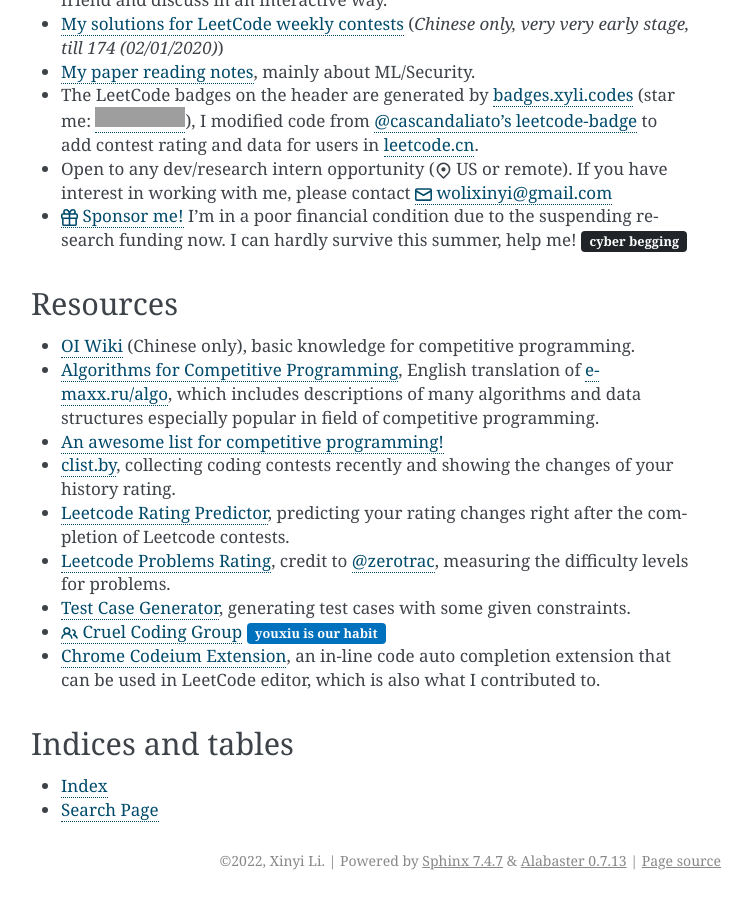
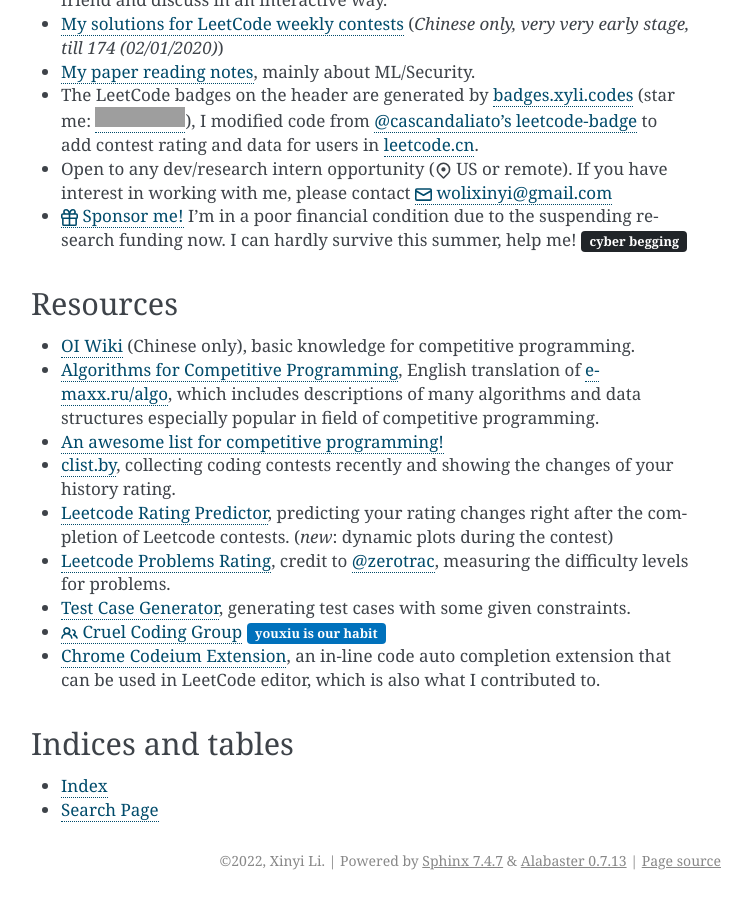
Before and after one commit to li-xin-yi/lctemplates, a Sphinx documentation site: the page built from docs/source/index.md, in a window 1280 px wide and 900 px high, scrolled down 1402 px. Shown: the whole window, without its empty margins (389-1141 px from the left). Built offline with Sphinx 7.4.7, drawn with Linux system fonts in a browser that asks for light colours; grey boxes are pictures that could not be loaded.

Commit message:
Update Leetcode Rating Predictor link with new dynamic plots feature

```diff
--- a/docs/source/index.md
+++ b/docs/source/index.md
@@ -54,7 +54,7 @@
 - [Algorithms for Competitive Programming](https://cp-algorithms.com/), English translation of e-maxx.ru/algo, which includes descriptions of many algorithms and data structures especially popular in field of competitive programming.
 - [An awesome list for competitive programming!](https://codeforces.com/blog/entry/23054)
 - [clist.by](https://clist.by/), collecting coding contests recently and showing the changes of your history rating.
-- [Leetcode Rating Predictor](https://lcpredictor.herokuapp.com/), predicting your rating changes right after the completion of Leetcode contests.
+- [Leetcode Rating Predictor](https://lccn.lbao.site/), predicting your rating changes right after the completion of Leetcode contests. (*new*: dynamic plots during the contest)
 - [Leetcode Problems Rating](https://zerotrac.github.io/leetcode_problem_rating/), credit to [@zerotrac](https://leetcode.cn/u/zerotrac2/), measuring the difficulty levels for problems.
 - [Test Case Generator](https://test-case-generator.herokuapp.com/), generating test cases with some given constraints.
 - [{octicon}`people` Cruel Coding Group](http://board.cruelcoding.com/) {bdg-primary}`youxiu is our habit`
```
